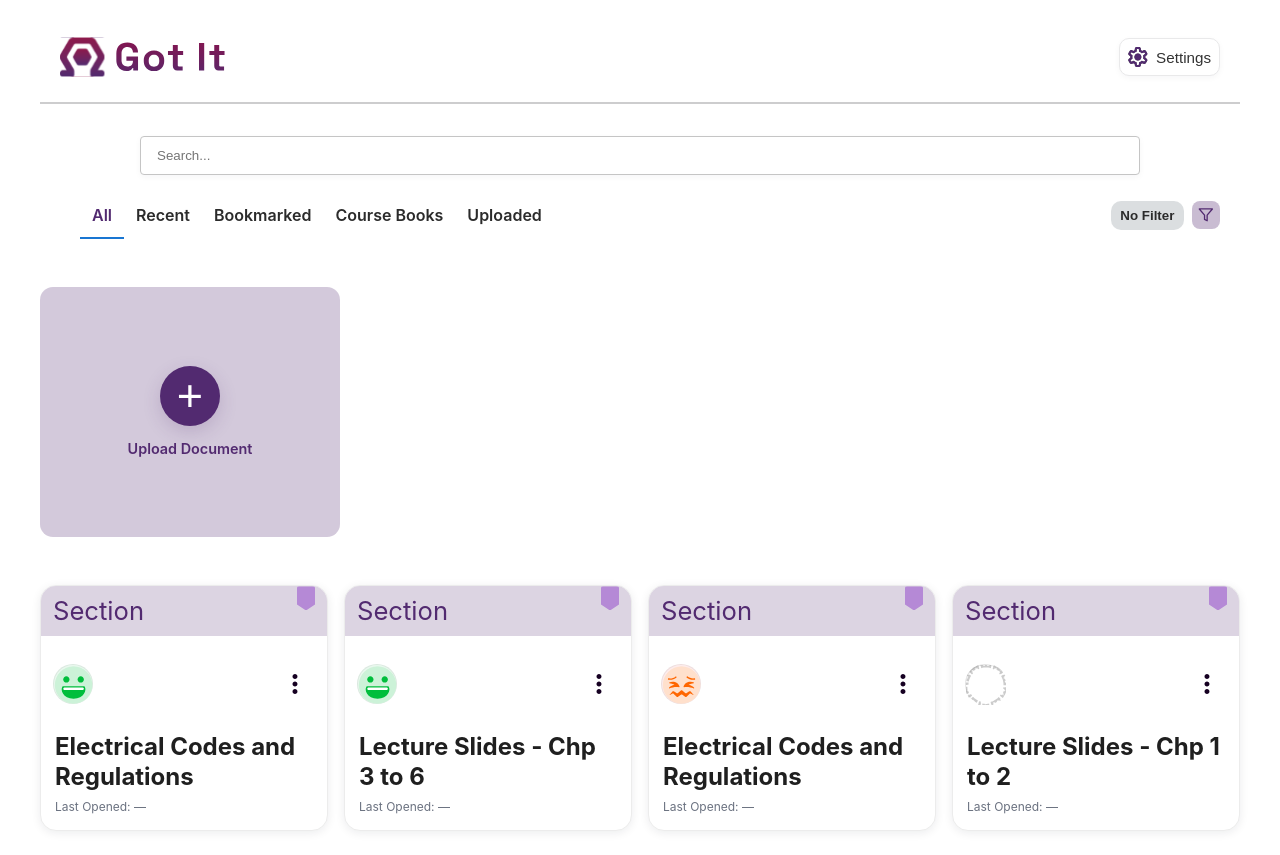
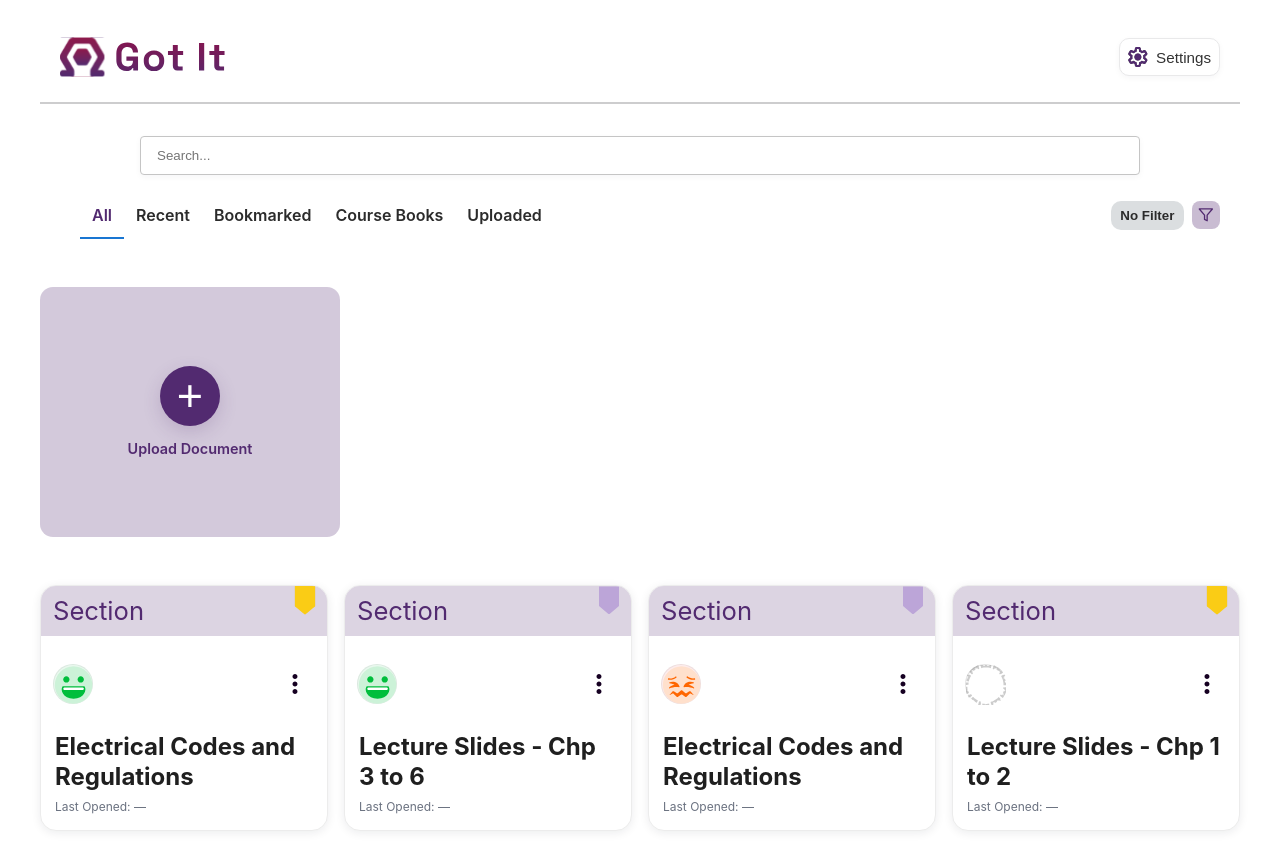
Before and after one commit to deniseada/GotIt, a Next.js app: page /dashboard in a window 1280 px wide. Built offline with nearby package versions, Linux system fonts and the light colour scheme.

Commit message:
Fixing bookmark styles and trying to filter cards using the bookmark

```diff
--- a/app/dashboard/components/DocCard.js
+++ b/app/dashboard/components/DocCard.js
@@ -1,6 +1,8 @@
 "use client";
 import PropTypes from "prop-types";
 import styles from "./DocCard.module.css";
+
+// Page Linking
 import Link from "next/link";
 
 const EMOJI = {
@@ -15,8 +17,13 @@ export default function DocCard({
     lastOpened,              // ISO string or display string
     emotion = "neutral",     // "confident" | "needs" | "neutral"
     onMenu,
+    bookmarked = false,
+    onToggleBookmark,
 }) {
+    // Select emoji filtering
     const e = EMOJI[emotion] ?? EMOJI.neutral;
+
+    // Format date
     const dateText = lastOpened
         ? (new Date(lastOpened).toLocaleDateString())
         : "—";
@@ -24,10 +31,26 @@ export default function DocCard({
     return (
         <Link href="/doc" className={styles.cardLink}>
         <article className={styles.card}>
+
         {/* Top purple bar */}
         <div className={styles.topBar}>
             <span className={styles.kind}>{kind}</span>
-            <span aria-hidden className={styles.ribbon} />
+
+            {/* Bookmark Ribbon */}
+            <button
+                type="button"
+                className={`${styles.ribbonBtn} ${
+                    bookmarked ? styles.ribbonActive : ""
+                }`}
+                aria-label={bookmarked ? "Remove bookmark" : "Add bookmark"}
+                onClick={(e) => {
+                    // Prevent card link navigation
+                    e.preventDefault();
+                    e.stopPropagation();
+                    // Toggle bookmark
+                    onToggleBookmark?.();
+                }}
+            />
         </div>
 
       {/* Upper row: emoji + menu button */}
@@ -36,10 +59,15 @@ export default function DocCard({
             <img src={e.icon} alt={e.label} />
             </div>
             <button
-            className={styles.kebab}
-            aria-label="Card menu"
-            onClick={onMenu}
-            type="button"
+                type = "button"
+                className={styles.kebab}
+                aria-label="Card menu"
+                onClick={(e) => {
+                    // Prevent card link navigation
+                    e.preventDefault();
+                    e.stopPropagation();
+                    onMenu?.();
+                }}
             >
             <img src="/icons/kebab.svg" alt="menu" />
             </button>
@@ -61,4 +89,6 @@ DocCard.propTypes = {
     lastOpened: PropTypes.string,
     emotion: PropTypes.oneOf(["confident", "needs", "neutral"]),
     onMenu: PropTypes.func,
+    bookmarked: PropTypes.bool,
+    onToggleBookmark: PropTypes.func,
 };
--- a/app/dashboard/components/DocCard.module.css
+++ b/app/dashboard/components/DocCard.module.css
@@ -23,7 +23,9 @@
     color: #522A70;
 }
 
-.ribbon {
+
+/* Ribbon button */
+/* .ribbon {
     position: absolute;
     right: 12px;
     top: 0;
@@ -33,7 +35,34 @@
     clip-path: polygon(0 0, 100% 0, 100% 75%, 50% 100%, 0 75%);
     border-top-left-radius: 2px;
     border-top-right-radius: 2px;
+} */
+
+.ribbonBtn {
+    position: absolute;
+    top: 0;
+    right: 12px;
+    width: 20px;
+    height: 28px;
+    background: transparent;
+    border: none;
+    cursor: pointer;
+    clip-path: polygon(0 0, 100% 0, 100% 70%, 50% 100%, 0 70%);
+    background-color: #bca5d8; /* purple outline color */
+    transition: background-color 0.2s ease, box-shadow 0.2s ease;
 }
+
+.ribbonBtn:hover {
+    box-shadow: 0 0 0 2px #d8c8ef inset;
+}
+
+/* active/bookmarked */
+.ribbonActive {
+    background-color: #facc15; /* yellow (e.g., Tailwind amber-400) */
+    /* box-shadow: 0 0 0 1px #d97706 inset; */
+    box-shadow: 0 0 4px rgba(0, 0, 0, 0.15);
+    transform: scale(1.05);
+}
+
 
 .row {
     display: flex;
--- a/app/dashboard/components/tabBar.js
+++ b/app/dashboard/components/tabBar.js
@@ -73,6 +73,10 @@ export default function TabBar() {
     },
   ];
 
+  // Bookmark states
+const [cardList, setCardList] = useState(cards);
+
+  // Close filter menu on outside click or Escape key
   useEffect(() => {
     function onDocClick(e) {
       if (filterRef.current && !filterRef.current.contains(e.target)) {
@@ -97,25 +101,25 @@ export default function TabBar() {
 
   // Card Filtering
   const filteredCards = useMemo(() => {
-    let base = cards;
+    let base = cardList;
 
     switch (value) {
       case 1: // Recent
-        base = [...cards].sort(
+        base = [...cardList].sort(
           (a, b) => new Date(b.updatedAt) - new Date(a.updatedAt)
         );
         break;
       case 2: // Bookmarked
-        base = cards.filter((c) => c.bookmarked);
+        base = cardList.filter((c) => c.bookmarked);
         break;
       case 3: // Course Books
-        base = cards.filter((c) => c.category === "Course Books");
+        base = cardList.filter((c) => c.category === "Course Books");
         break;
       case 4: // Uploaded
-        base = cards.filter((c) => c.category === "Uploaded");
+        base = cardList.filter((c) => c.category === "Uploaded");
         break;
       default: // All
-        base = cards;
+        base = cardList;
     }
 
     if (emotion !== "none") {
@@ -132,7 +136,17 @@ export default function TabBar() {
       ) : (
         <div className={styles.cardsGrid}>
           {filteredCards.map((c) => (
-            <DocCard key={c.id} {...c} />
+            <DocCard key=
+              {c.id}
+              {...c}
+              onToggleBookmark={() =>
+                setCardList((prev) =>
+                  prev.map((card) =>
+                    card.id === c.id ? { ...card, bookmarked: !card.bookmarked } : card
+                  )
+                )
+              }
+            />
           ))}
         </div>
       )}
```
